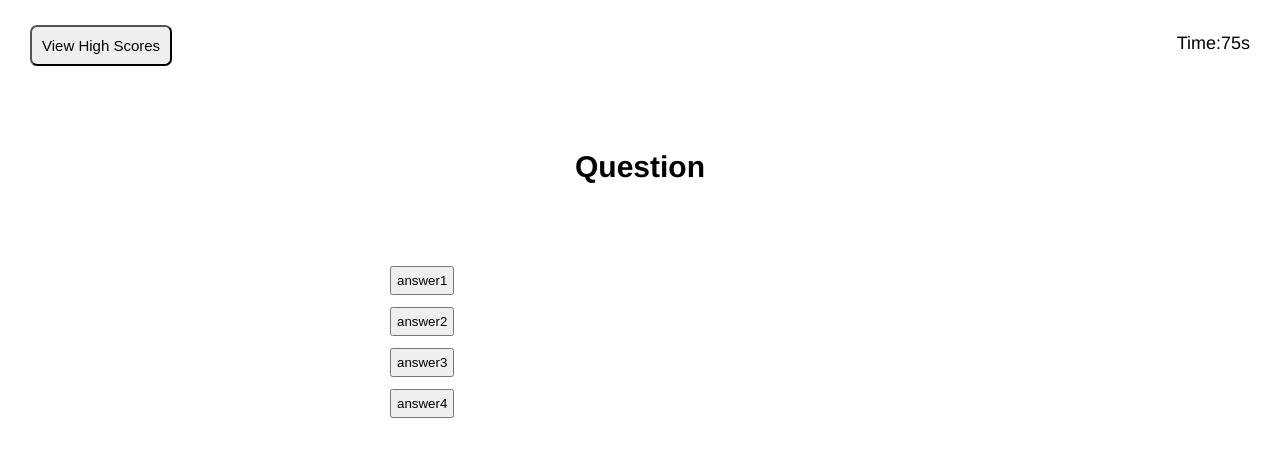
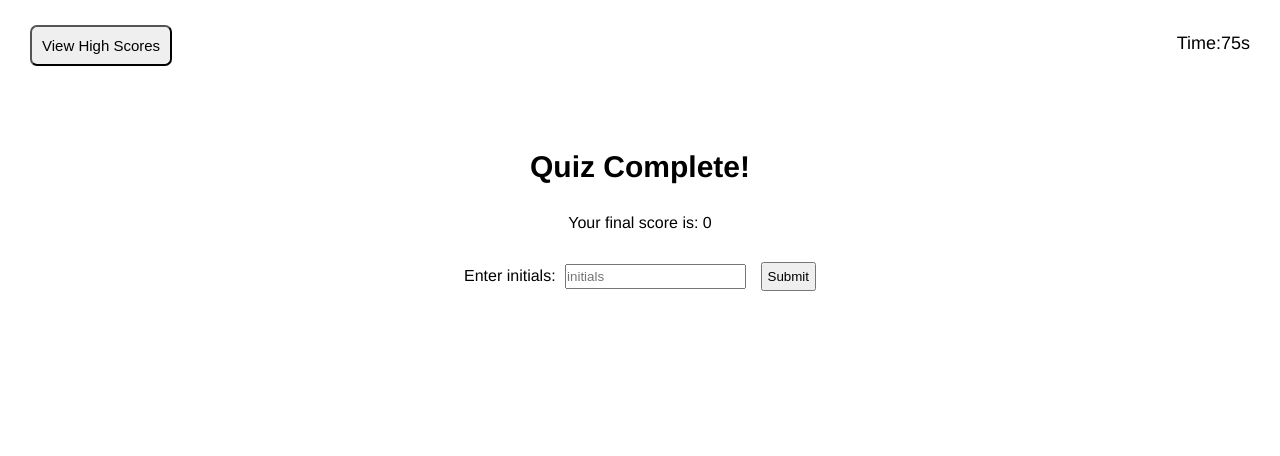
Before and after one commit to hpere102/code-quiz, a plain HTML site: page index.html in a window 1280 px wide. Drawn offline with Linux system fonts and the light colour scheme.

Commit message:
final score html section added

```diff
--- a/assets/css/style.css
+++ b/assets/css/style.css
@@ -80,6 +80,7 @@
         flex-direction: column;
         align-items: center;
         justify-content: space-between;
+        display: none;
 
     }
 
@@ -99,3 +100,30 @@
         margin-bottom:12px;
         cursor: pointer;
     }
+
+    .final-score-container {
+        width: 500px;
+        height: 280px;
+        margin: auto;
+        display: flex;
+        flex-direction: column;
+        align-items: center;
+        gap: 30px;
+
+
+    }
+
+    .final-score-container h2 {
+        font-size: 30px;
+    }
+
+    .final-score-container input {
+        height: 25px;
+        margin-left: 5px;
+    }
+
+    .btn-sub {
+        padding: 5px;
+        cursor: pointer;
+        margin-left: 10px;
+    }
--- a/index.html
+++ b/index.html
@@ -31,7 +31,8 @@
             </section>
 
 
-            <section class="questions-container" id="questions">
+            <section id="questions">
+                <div class="questions-container">
                     <h2 id="question">Question</h2>
                     <ul>
                         <li class="options"><button class="btn btn-choice ansBtn" id="answer-1" value="0" type="button">answer1</button></li>
@@ -40,7 +41,17 @@
                         <li class="options"><button class="btn btn-choice ansBtn" id="answer-4" value="3" type="button">answer4</button></li>
                     </ul>
 
+                </div>
+            </section>
 
+            <section id="final-score">
+                <div class="final-score-container">
+                    <h2>Quiz Complete!</h2>
+                    <p>Your final score is: <span id="score" class="score-js">0</span></p>
+                    <p>Enter initials: <span class="initials-js"><input placeholder="initials" id="initials" /></span>
+                        <button id="submit-button" class="btn btn-sub">Submit</button>
+                    </p>
+                 </div>
             </section>
 
 
```
Lines whose indentation alone changed are shown as unchanged.
